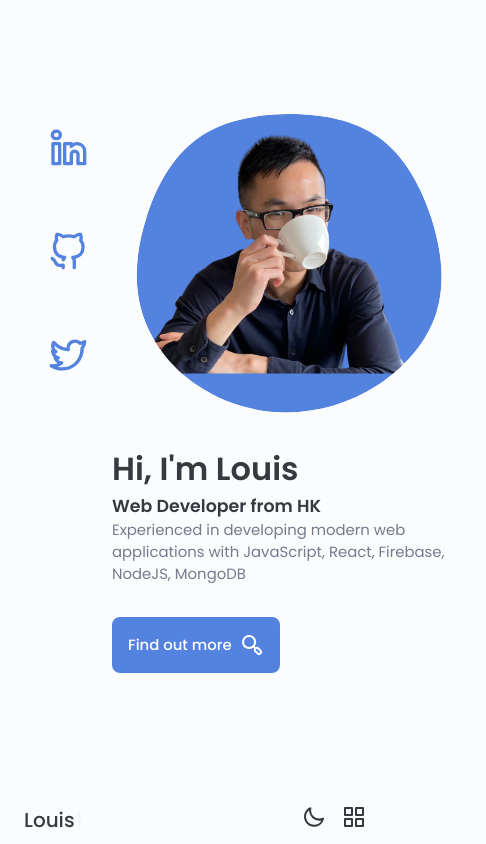
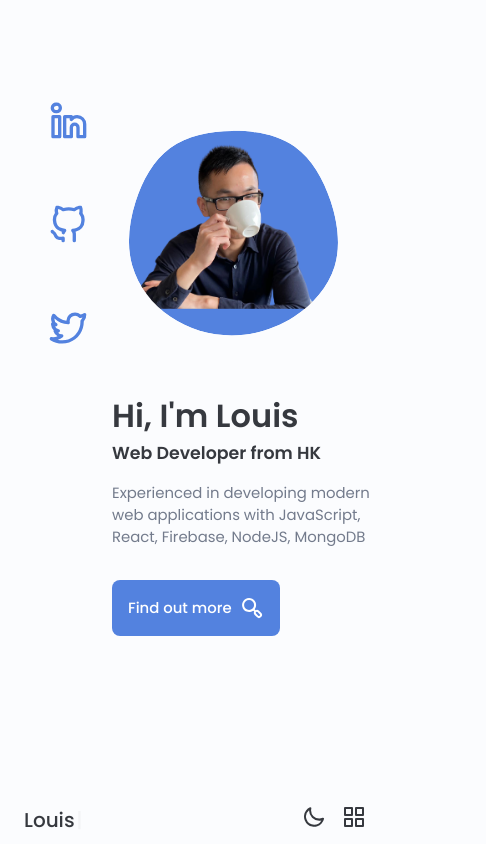
Before and after one commit to louiskwt/portfolio-page, a Next.js app: page / in a window 390 px wide. Shown: the whole page, 486 px wide, since content can reach past the window. Built offline with nearby package versions, Linux system fonts and the light colour scheme.

Commit message:
fixed Home Page media queries for deployment

```diff
--- a/pages/about.jsx
+++ b/pages/about.jsx
@@ -60,7 +60,7 @@ const About = () => {
 							{/* Buttons */}
 							<div className={styles.about__buttons}>
 								{/* CV Download */}
-								<a download href="pdf/louis_cv.pdf" className="button button__flex">
+								<a download href="pdf/louis_cv.pdf" target='_blank' className="button button__flex">
 									Download my CV <UilFileDownload className="button__icon" />
 								</a>
 								{/* Link to Portfolio */}
--- a/styles/Home.module.css
+++ b/styles/Home.module.css
@@ -49,15 +49,24 @@
 }
 
 .home__description {
+	margin-top: var(--mb-1);
 	margin-bottom: var(--mb-2);
 }
 
 /* ====== Media Queries ====== */
 
 /* ===== Smaller Device ===== */
+
+
 @media screen and (max-width: 767px) {
 	.home__content{
 		grid-template-columns: .25fr 3fr;
+	}
+	.home__blob {
+		width: 240px;
+	}
+	.home__data {
+		grid-column: 2/4;
 	}
 }
 
```
